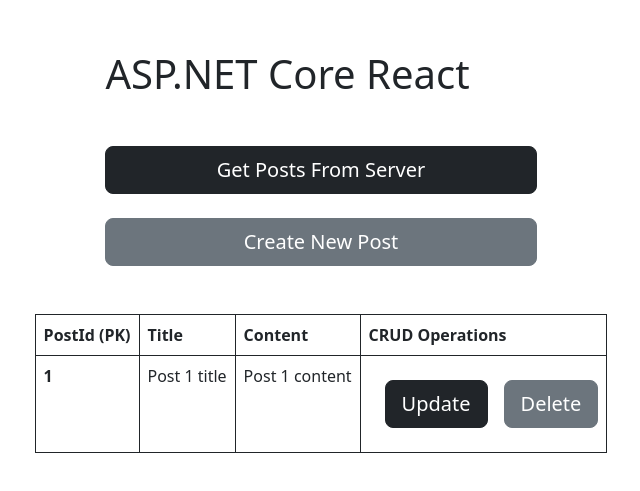
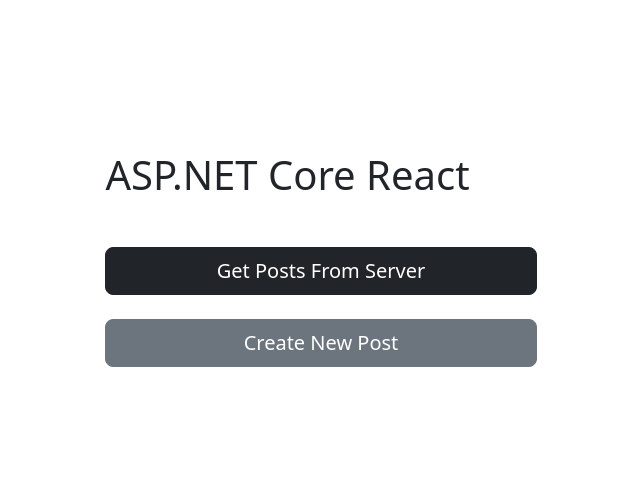
Before and after one commit to vgmda/ASPNETServer, a React (Create React App) app in the folder reactclient/: page / in a window 1280 px wide. Shown: the part 141-632 px from the top of the page, without its empty margins (319-959 px from the left). Built offline with nearby package versions, Linux system fonts and the light colour scheme.

Commit message:
API data is pulling into a table

```diff
--- a/reactclient/src/App.js
+++ b/reactclient/src/App.js
@@ -33,7 +33,7 @@
             </div>
           </div>
 
-          {renderPostsTable()}
+          {posts.length > 0 && renderPostsTable()}
         </div>
       </div>
 
@@ -54,17 +54,20 @@
             </tr>
           </thead>
           <tbody>
-            <tr>
-              <th scope="row">1</th>
-              <td>Post 1 title</td>
-              <td>Post 1 content</td>
-              <td>
-                <button className="btn btn-dark btn-lg mx-3 my-3">Update</button>
-                <button className="btn btn-secondary btn-lg">Delete</button>
-              </td>
-            </tr>
+            {posts.map((post) => (
+              <tr key={post.postId}>
+                <th scope="row">{post.postId}</th>
+                <td>{post.title}</td>
+                <td>{post.content}</td>
+                <td>
+                  <button className="btn btn-dark btn-lg mx-3 my-3">Update</button>
+                  <button className="btn btn-secondary btn-lg">Delete</button>
+                </td>
+              </tr>
+            ))}
           </tbody>
         </table>
+        <button onClick={() => setPosts([])} className='btn btn-dark btn-lg w-100 my-2'>Empty Posts Array</button>
       </div>
     )
   }
```
Also changed, not shown: 1 other file (tests, documents, lock files or other folders).
